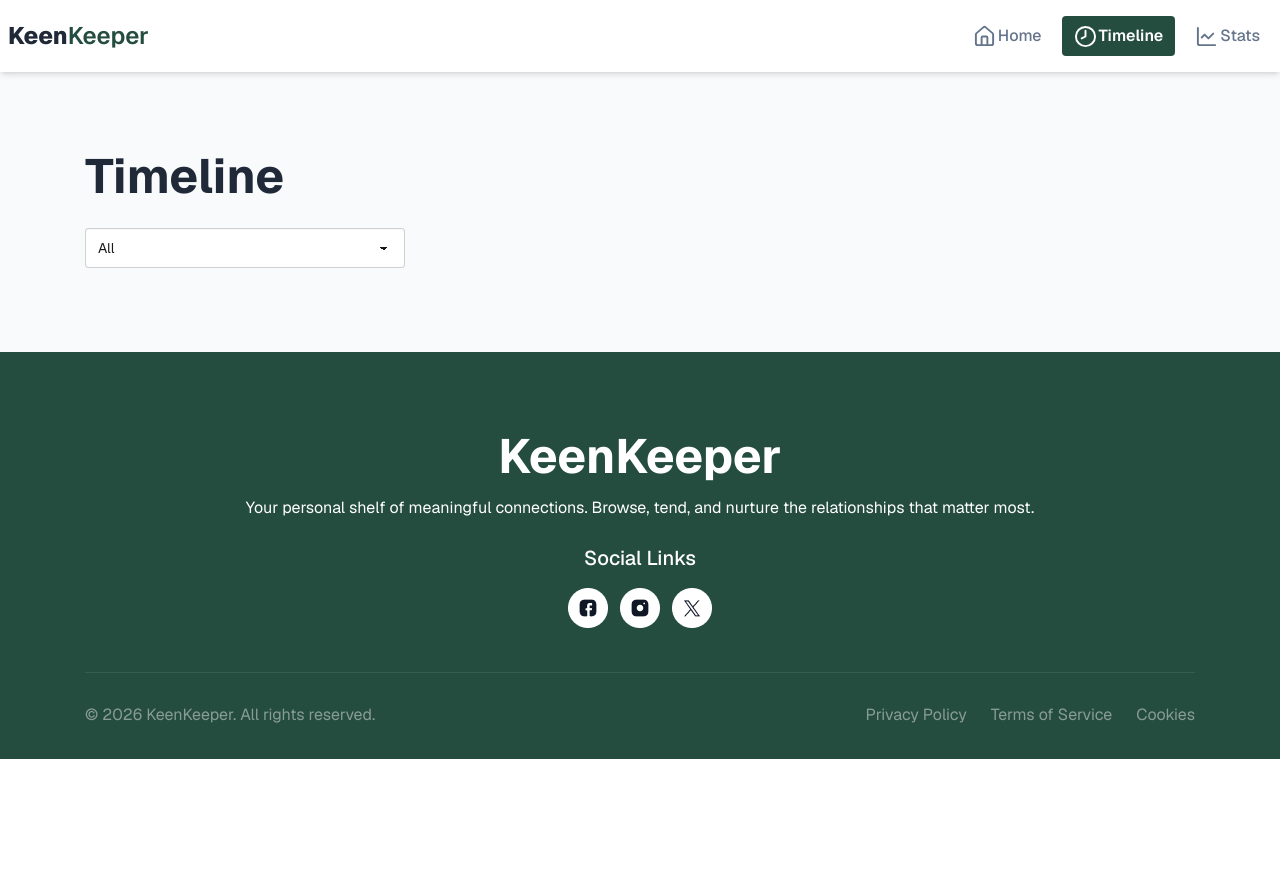
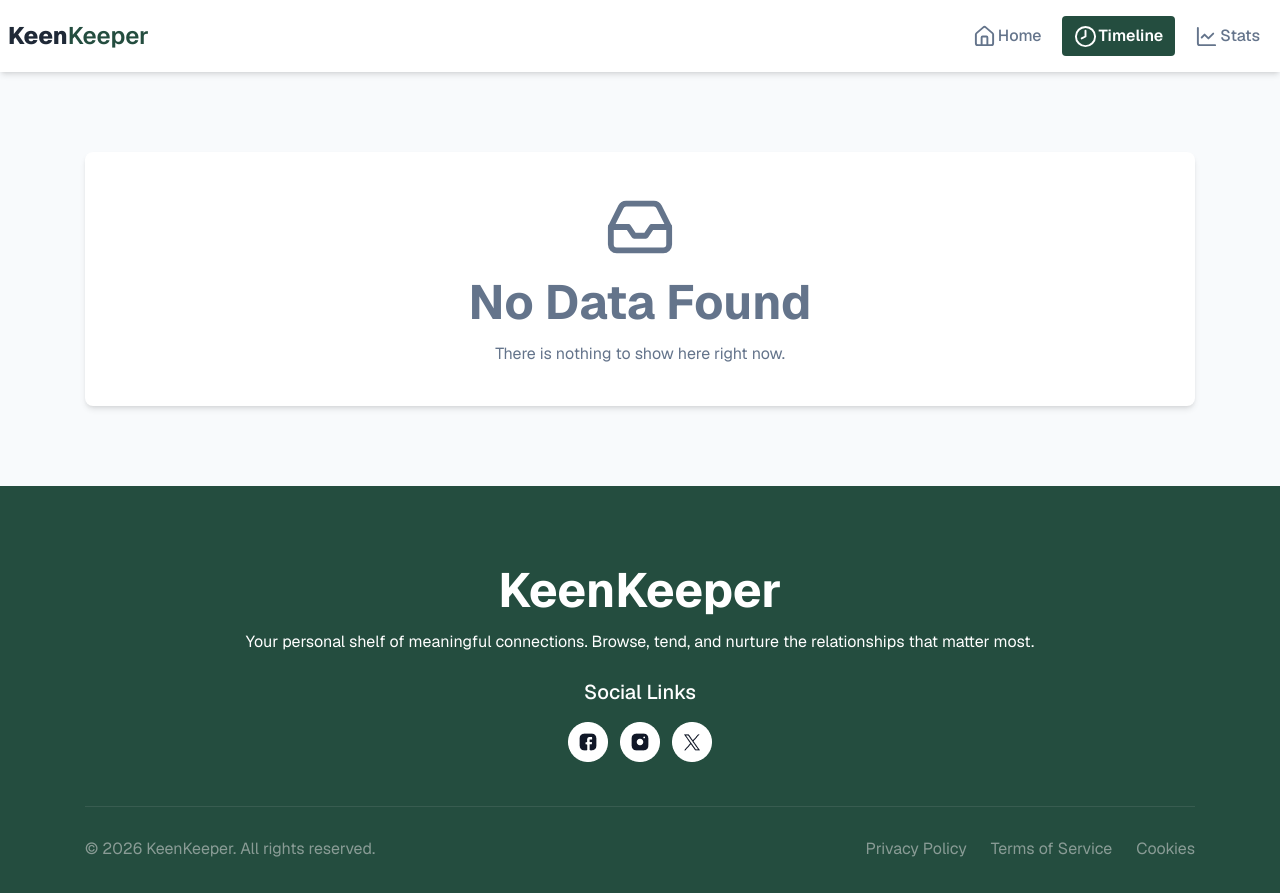
Before and after one commit to mehedi-ts/Keen-Keeper, a React (Vite) app: page /timeline in a window 1280 px wide. Before the commit the page ends 800 px from the top, so only its background shows below. Built offline with nearby package versions, Linux system fonts and the light colour scheme; a web font is replaced by a local one.

Commit message:
implement NoData component and loading spinner for data fetching states

```diff
--- a/package.json
+++ b/package.json
@@ -15,6 +15,7 @@
     "react": "^19.2.4",
     "react-dom": "^19.2.4",
     "react-router": "^7.14.1",
+    "react-spinners": "^0.17.0",
     "react-toastify": "^11.0.5",
     "recharts": "^3.8.1",
     "tailwindcss": "^4.2.2"
--- /dev/null
+++ b/src/Components/Reusable/NoData.jsx
@@ -0,0 +1,16 @@
+import { Inbox } from "lucide-react";
+import React from "react";
+
+const NoData = () => {
+  return (
+    <div className="max-w-277.5 mx-auto py-10 rounded-lg bg-white shadow-md my-20 flex flex-col items-center gap-4">
+      <Inbox size={70} color="#64748B"></Inbox>
+      <h1 className="text-5xl font-bold text-[#64748B]">No Data Found</h1>
+      <p className="text-base text-[#64748B]">
+        There is nothing to show here right now.
+      </p>
+    </div>
+  );
+};
+
+export default NoData;
--- a/src/Pages/Home.jsx
+++ b/src/Pages/Home.jsx
@@ -1,6 +1,7 @@
 import React, { Suspense } from "react";
 import Banner from "../Components/HomeUi/Banner";
 import Friends from "../Components/HomeUi/Friends";
+import { ClipLoader } from "react-spinners";
 const createFriendspromis = () =>
   fetch("/FriendsData.json").then((res) => res.json());
 const friendspromis = createFriendspromis();
@@ -8,7 +9,13 @@ const Home = () => {
   return (
     <div className="max-w-277.5 mx-auto  py-20">
       <Banner></Banner>
-      <Suspense fallback={<p>loading.....</p>}>
+      <Suspense
+        fallback={
+          <div className="w-full h-[50vh] flex items-center justify-center">
+            <ClipLoader />
+          </div>
+        }
+      >
         <Friends friendspromis={friendspromis}></Friends>
       </Suspense>
     </div>
--- a/src/Pages/Stats.jsx
+++ b/src/Pages/Stats.jsx
@@ -1,6 +1,7 @@
 import React, { useContext } from "react";
 import { Legend, Pie, PieChart } from "recharts";
 import { FriendTimelineContext } from "../Context/FriendTimelineContext";
+import NoData from "../Components/Reusable/NoData";
 
 const Stats = () => {
   const { timeline } = useContext(FriendTimelineContext);
@@ -25,6 +26,9 @@ const Stats = () => {
     { name: "Call", value: count.call, fill: "#244D3F" },
     { name: "Video", value: count.video, fill: "#37A163" },
   ];
+  if (timeline.length === 0) {
+    return <NoData></NoData>;
+  }
   return (
     <div className="max-w-277.5 mx-auto flex flex-col gap-6 py-20">
       <h1 className="text-5xl font-bold text-[#1F2937]">
--- a/src/Pages/Timeline.jsx
+++ b/src/Pages/Timeline.jsx
@@ -1,6 +1,7 @@
 import React, { useContext, useState } from "react";
 import { FriendTimelineContext } from "../Context/FriendTimelineContext";
 import TimelinCard from "../Components/Reusable/TimelinCard";
+import NoData from "../Components/Reusable/NoData";
 
 const Timeline = () => {
   const [filter, setFilter] = useState("all");
@@ -12,6 +13,10 @@ const Timeline = () => {
     }
     return item.type === filter;
   });
+
+  if (timeline.length === 0) {
+    return <NoData></NoData>;
+  }
   return (
     <div className="main-timeline max-w-277.5 mx-auto  py-20 ">
       <div className="title-sec ">
```
Also changed, not shown: 1 other file (tests, documents, lock files or other folders).
